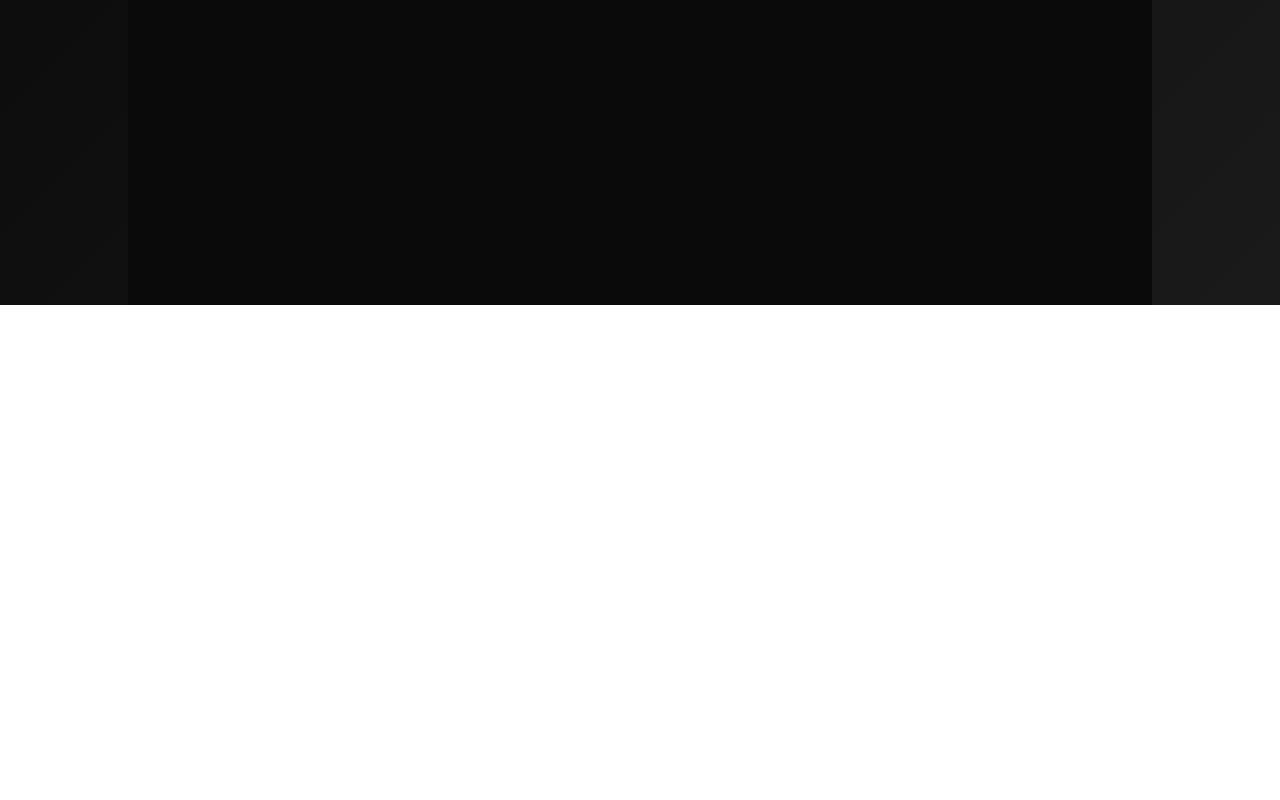
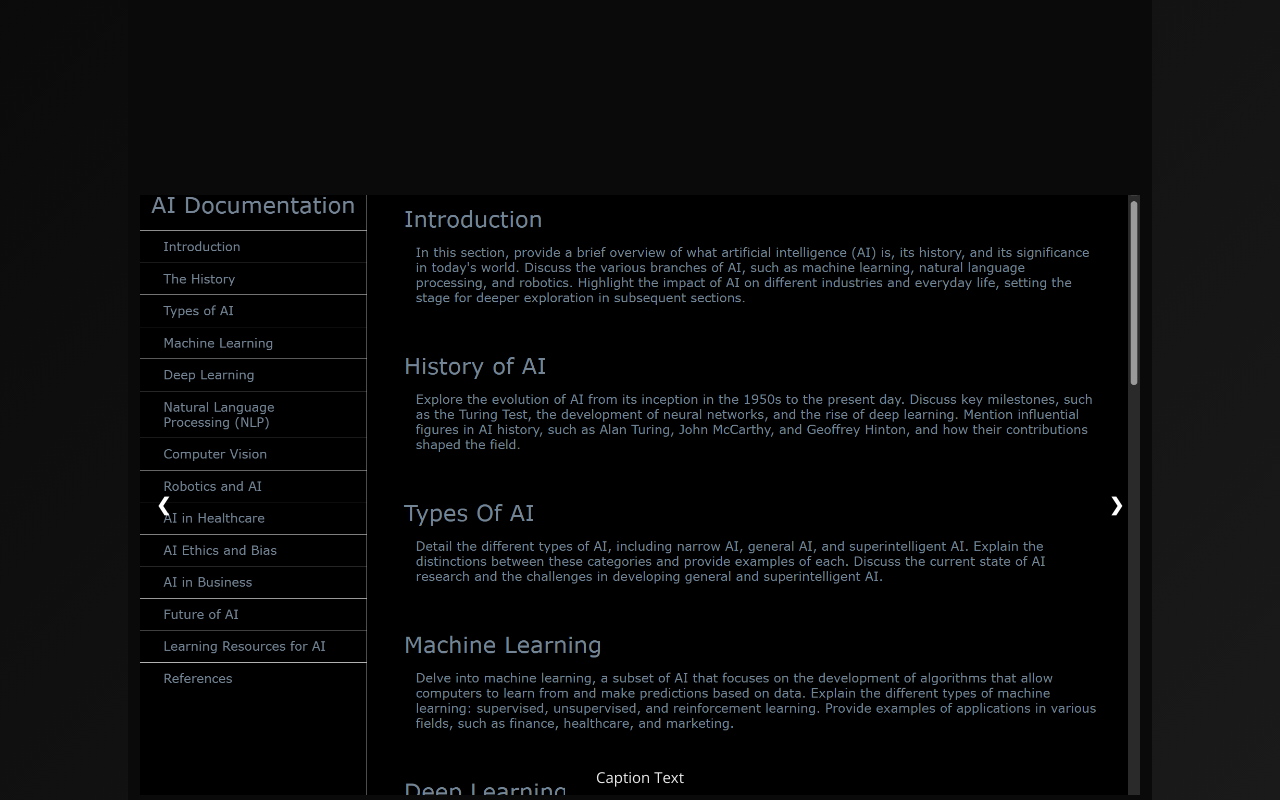
Before and after one commit to revou-fundamental-course/06-jan-25-hans251, a plain HTML site: page index.html in a window 1280 px wide. Shown: the part 1405-2205 px from the top of the page. Before the commit the page ends 1710 px from the top, so only its background shows below. Drawn offline with nearby package versions, Linux system fonts and the light colour scheme.

Commit message:
perubahan4

```diff
--- a/css/style.css
+++ b/css/style.css
@@ -21,6 +21,7 @@ header {
   position: fixed;
   top: 0;
   left: 0;
+  z-index: 999;
 }
 
 header img {
@@ -87,13 +88,13 @@ main #welcome .greeting {
   margin-right: 40px;
   border-radius: 50%;
   border: 2px solid #000000;
-  box-shadow: 0 0 20px 3px white;
   filter: grayscale(100%);
 }
 
 #my-profile img:hover {
+  box-shadow: 0 0 5px 2px rgb(113, 113, 113);
   filter: none;
-  transition: 0.5s;
+  transition: 0.3s;
 }
 
 #my-profile .caption {
@@ -109,8 +110,94 @@ main #welcome .greeting {
   padding: 4px;
   font-size: 1.2rem;
   margin-top: 10px;
-  font-family: "Open sans";
   border: none;
   border-radius: 8px;
-  box-shadow: 0 0 20px 5px white;
 }
+
+#my-profile #about-me:hover {
+  box-shadow: 0 0 5px 2px rgb(113, 113, 113);
+
+}
+
+
+
+/* SLIDESHOW */
+/* Slideshow container */
+.slideshow-container {
+  max-width: 1000px;
+  position: relative;
+  margin: auto;
+}
+
+.image-slide {
+  width: 100%;
+  height: 600px;
+  object-fit: cover;
+}
+
+/* Next & previous buttons */
+.prev, .next {
+  cursor: pointer;
+  position: absolute;
+  top: 50%;
+  width: auto;
+  padding: 16px;
+  margin-top: -22px;
+  color: white;
+  font-weight: bold;
+  font-size: 18px;
+  transition: 0.6s ease;
+  border-radius: 0 3px 3px 0;
+  user-select: none;
+}
+
+.next {
+  right: 0;
+  border-radius: 3px 0 0 3px;
+}
+
+.prev:hover, .next:hover {
+  background-color: rgba(0,0,0,0.8);
+}
+
+/* Caption text */
+.text {
+  background-color: #000000;
+  color: #f2f2f2;
+  font-size: 15px;
+  padding: 8px 12px;
+  position: absolute;
+  bottom: 5px;
+  left: 425px;
+  width: 150px;
+  text-align: center;
+}
+
+.dot {
+  cursor: pointer;
+  height: 15px;
+  width: 15px;
+  margin: 0 2px;
+  background-color: #bbb;
+  border-radius: 50%;
+  display: inline-block;
+  transition: background-color 0.6s ease;
+}
+
+.active, .dot:hover {
+  background-color: #717171;
+}
+
+.fade {
+  animation-name: fade;
+  animation-duration: 1.5s;
+}
+
+@keyframes fade {
+  from {opacity: .4}
+  to {opacity: 1}
+}
+
+@media only screen and (max-width: 300px) {
+  .prev, .next,.text {font-size: 11px}
+}
--- a/index.html
+++ b/index.html
@@ -25,7 +25,7 @@
       <div class="navbar">
         <a href="#welcome">Home</a>
         <a href="#my-profile">My Profile</a>
-        <a href="#portfolio">Portfolio</a>
+        <a href="#project">Project</a>
         <a href="#message-me">Message Me</a>
       </div>
     </header>
@@ -51,18 +51,34 @@
         </div>
       </section>
 
-      <section class="slideshow"></section>
+      <section id="project">
+        <div class="slideshow-container">
 
-      <section id="portfolio">
-        <div class="project-img"><img src="" alt="" /></div>
-        <div class="project-img"><img src="" alt="" /></div>
-        <div class="project-img"><img src="" alt="" /></div>
-        <div class="project-img"><img src="" alt="" /></div>
-        <div class="project-img"><img src="" alt="" /></div>
+          <div class="mySlides fade">
+            <img src="image/doc.png" class="image-slide">
+            <div class="text">Caption Text</div>
+          </div>
+
+          <div class="mySlides fade">
+            <img src="image/landing.png" class="image-slide">
+            <div class="text">Caption Two</div>
+          </div>
+
+          <div class="mySlides fade">
+            <img src="image/survey.png" class="image-slide">
+            <div class="text">Caption Three</div>
+          </div>
+
+          <a class="prev" onclick="plusSlides(-1)">❮</a>
+          <a class="next" onclick="plusSlides(1)">❯</a>
+
+          </div>
       </section>
 
       <section id="message-me">
-        <form action=""></form>
+        <form action="">
+
+        </form>
       </section>
     </main>
 
--- a/js/main.js
+++ b/js/main.js
@@ -3,3 +3,43 @@
 //     document.getElementById('name').innerHTML = nama;
 // }
 // replaceName()
+
+let slideIndex = 1;
+showSlides(slideIndex);
+
+function plusSlides(n) {
+  showSlides(slideIndex += n);
+}
+
+function currentSlide(n) {
+  showSlides(slideIndex = n);
+}
+
+// Manual Slide
+function showSlides(n) {
+  let i;
+  let slides = document.getElementsByClassName("mySlides");
+  let dots = document.getElementsByClassName("dot");
+  if (n > slides.length) {slideIndex = 1}
+  if (n < 1) {slideIndex = slides.length}
+  for (i = 0; i < slides.length; i++) {
+    slides[i].style.display = "none";
+  }
+  for (i = 0; i < dots.length; i++) {
+    dots[i].className = dots[i].className.replace(" active", "");
+  }
+  slides[slideIndex-1].style.display = "block";
+  dots[slideIndex-1].className += " active";
+}
+
+function showSlides() {
+  let i;
+  let slides = document.getElementsByClassName("mySlides");
+  for (i = 0; i < slides.length; i++) {
+    slides[i].style.display = "none";
+  }
+  slideIndex++;
+  if (slideIndex > slides.length) {slideIndex = 1}
+  slides[slideIndex-1].style.display = "block";
+  setTimeout(showSlides, 2000); // Change image every 2 seconds
+}
```
Also changed, not shown: image/doc.png (added), image/landing.png (added), image/survey.png (added).
